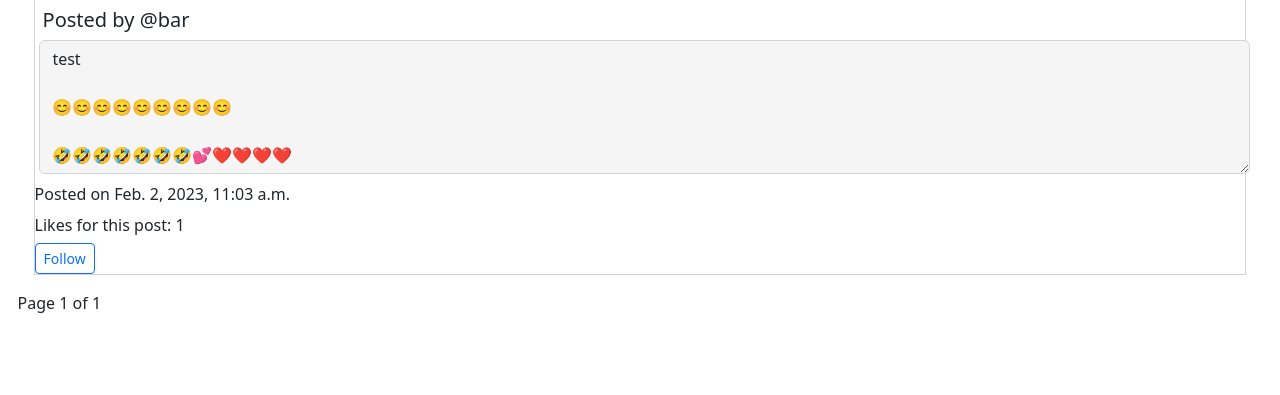
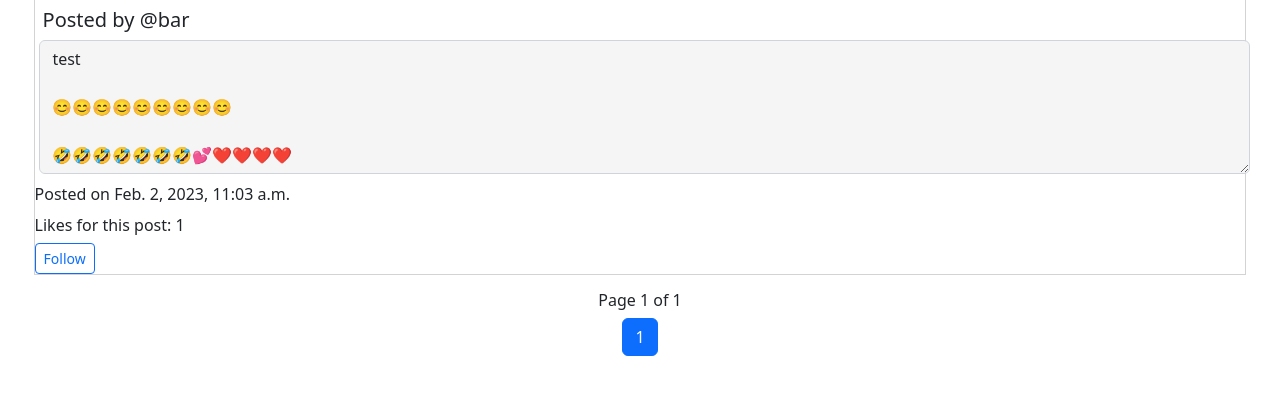
Before and after one commit to techcommdude/network, a Django app: a page that uses network/templates/network/profile.html in a window 1280 px wide. Shown: the part 180-575 px from the top of the page. Run offline with Django 3.2, Linux system fonts and the light colour scheme; a user stored in the database is signed in; data comes from the database, SQL or seed files in the repository.

Commit message:
final bootstrap pagination

```diff
--- a/network/templates/network/profile.html
+++ b/network/templates/network/profile.html
@@ -69,23 +69,49 @@
 
         {% endfor %}
 
-        <div class="pagination">
-            <span class="step-links">
-                {% if page_obj.has_previous %}
-                    <a href="?page=1">&laquo; first</a>
-                    <a href="?page={{ page_obj.previous_page_number }}">previous</a>
-                {% endif %}
+<!--  bootstrap version of the pagination. -->
+<nav aria-label="Page navigation">
 
-                <span class="current">
-                    Page {{ page_obj.number }} of {{ page_obj.paginator.num_pages }}
-                </span>
 
-                {% if page_obj.has_next %}
-                    <a href="?page={{ page_obj.next_page_number }}">next</a>
-                    <a href="?page={{ page_obj.paginator.num_pages }}">last &raquo;</a>
-                {% endif %}
-            </span>
-        </div>
+    <div class="Djangopagination">
+
+        <h6 class="paginationNumberPages"> Page {{ page_obj.number }} of {{ page_obj.paginator.num_pages }}</h6>
+
+        <ul class="pagination justify-content-center">
+
+
+            {% if page_obj.has_previous %}
+            <li class="page-item"><a class="page-link" href="?page=1">&laquo; First</a></li>
+                <li class="page-item"><a class="page-link" href="?page={{ page_obj.previous_page_number }}">Previous</a>
+            </li>
+
+            {% endif %}
+
+            {% if page_obj.has_previous %}
+
+            <li class="page-item"><a class="page-link" href="?page={{ page_obj.previous_page_number}}">{{ page_obj.previous_page_number}}</a></li>
+            {% endif %}
+
+
+            <li class="page-item active" aria-current="page"><a class="page-link" href="?page={{ page_obj.number }}">{{ page_obj.number }}</a></li>
+
+            {% if page_obj.has_next %}
+
+            <li class="page-item"><a class="page-link" href="?page={{ page_obj.next_page_number }}">{{ page_obj.next_page_number }}</a></li>
+
+            {% endif %}
+
+
+            {% if page_obj.has_next %}
+
+            <li class="page-item"><a class="page-link" href="?page={{ page_obj.next_page_number }}">Next</a></li>
+                 <li class="page-item"><a class="page-link" href="?page={{ page_obj.paginator.num_pages }}">Last &raquo;</a></li>
+
+
+            {% endif %}
+        </ul>
+    </div>
+</nav>
 
 
         {% endblock %}
```
Also changed, not shown: network/templates/network/following.html (+41 -15 lines).
